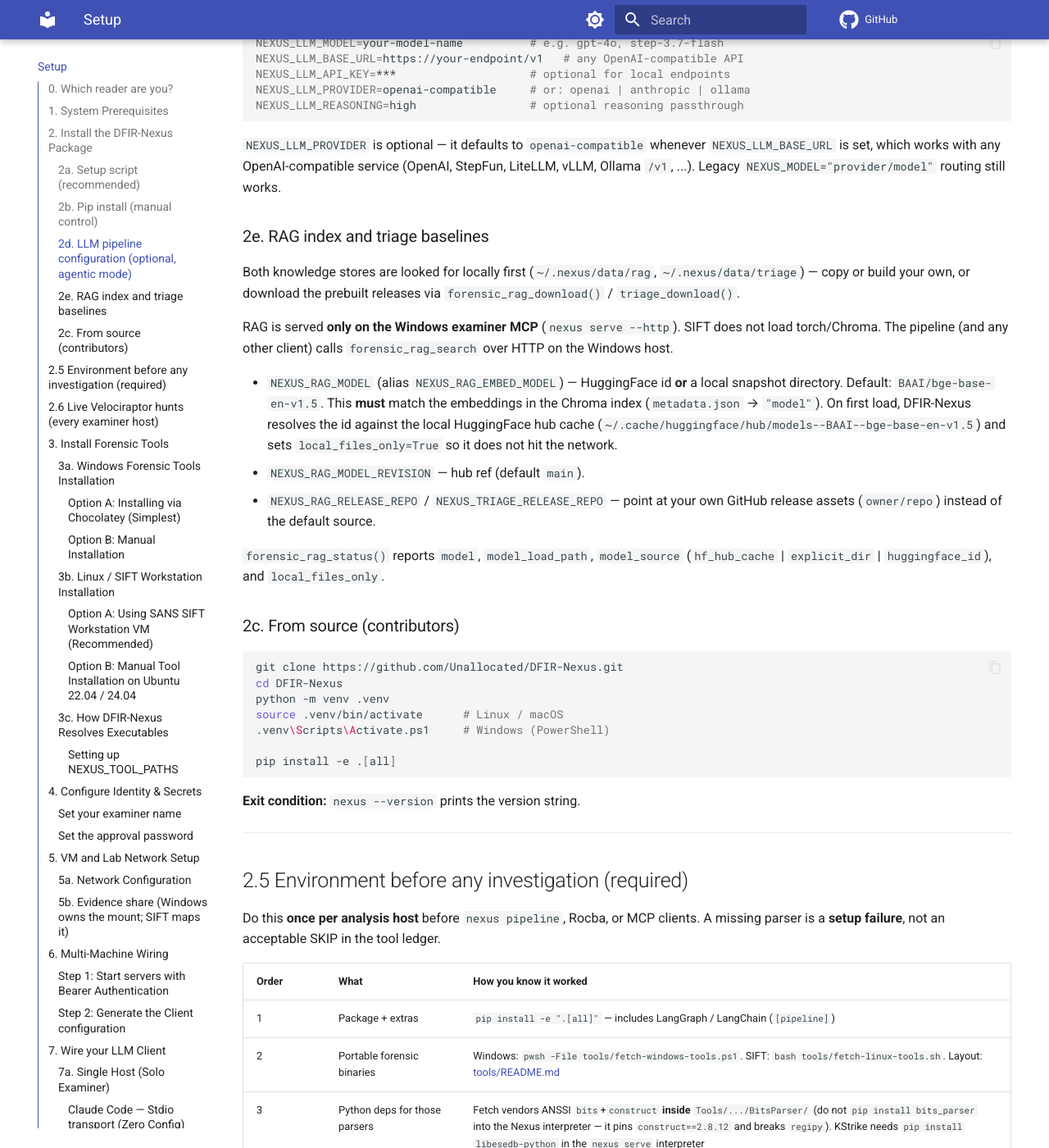
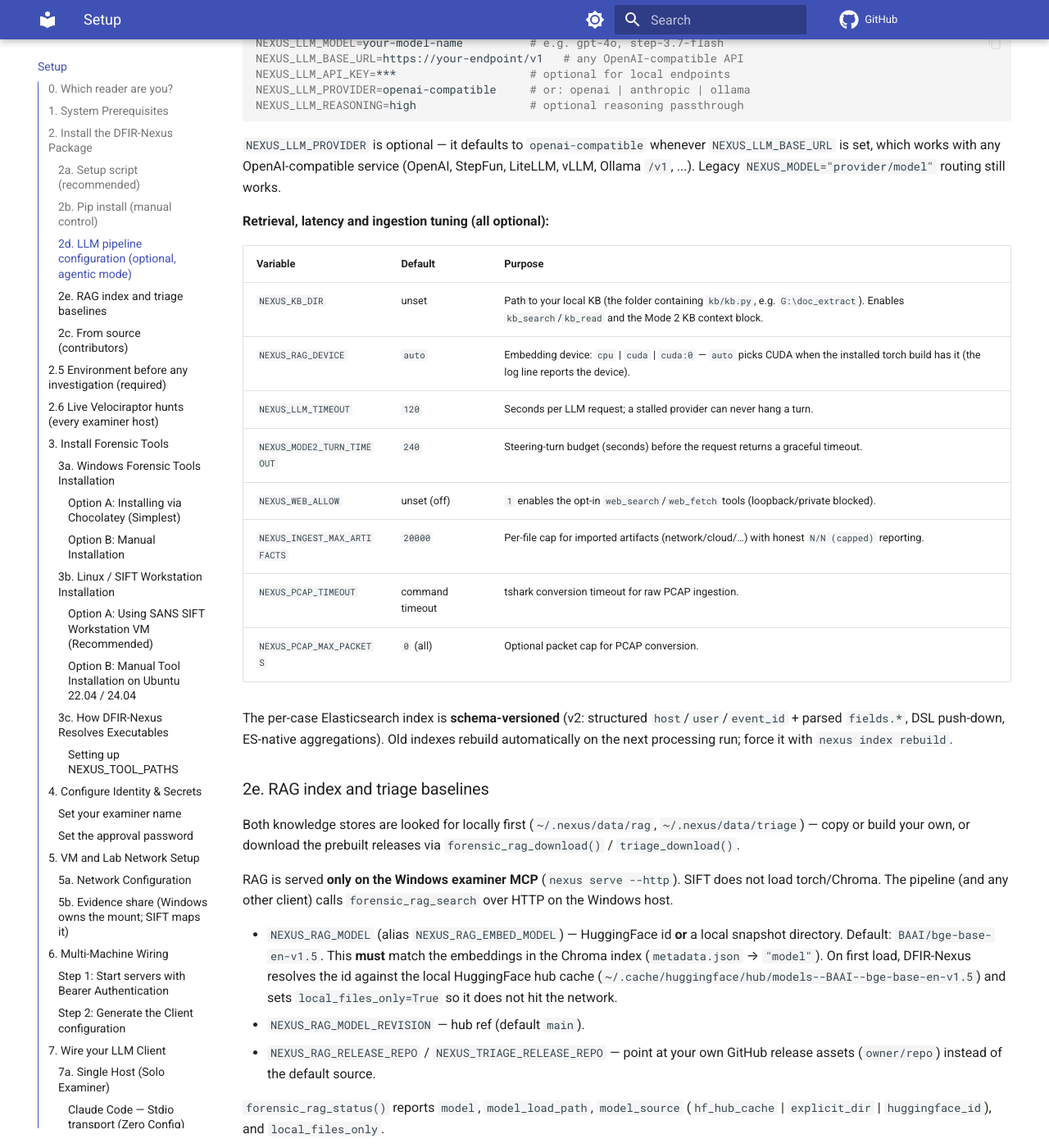
Before and after one commit to Ganron007/DFIR-Nexus, an MkDocs documentation site: the page built from Docs/SETUP.md, in a window 1280 px wide and 1400 px high, scrolled down 2680 px. Shown: the whole window at 82% size. Built offline with MkDocs 1.6.1 and Material for MkDocs 9.7.7, drawn with Linux system fonts in a browser that asks for light colours; comment, search, counter and statistics services are not loaded.

Commit message:
docs: refresh stale counts and add retrieval/ingest setup entries
- MCP tool counts 125/122 (and badge 115/112) -> 129 Windows / 125 Linux
  (evidence/index + KB + TI + opt-in web tools)
- test counts -> 922 pytest checks (badges + suites sections)
- importers 36 -> 44 (raw PCAP added)
- SETUP: retrieval/latency/ingestion env table (NEXUS_KB_DIR,
  NEXUS_RAG_DEVICE, NEXUS_LLM_TIMEOUT, NEXUS_MODE2_TURN_TIMEOUT,
  NEXUS_WEB_ALLOW, NEXUS_INGEST_MAX_ARTIFACTS, PCAP bounds) + schema-v2
  index note (nexus index rebuild)
- CLI: nexus index rebuild, raw PCAP ingest example

```diff
--- a/Docs/SETUP.md
+++ b/Docs/SETUP.md
@@ -106,6 +106,24 @@ NEXUS_LLM_REASONING=high                 # optional reasoning passthrough
 `NEXUS_LLM_BASE_URL` is set, which works with any OpenAI-compatible service
 (OpenAI, StepFun, LiteLLM, vLLM, Ollama `/v1`, ...). Legacy
 `NEXUS_MODEL="provider/model"` routing still works.
+
+**Retrieval, latency and ingestion tuning (all optional):**
+
+| Variable | Default | Purpose |
+|----------|---------|---------|
+| `NEXUS_KB_DIR` | unset | Path to your local KB (the folder containing `kb/kb.py`, e.g. `G:\doc_extract`). Enables `kb_search`/`kb_read` and the Mode 2 KB context block. |
+| `NEXUS_RAG_DEVICE` | `auto` | Embedding device: `cpu` \| `cuda` \| `cuda:0` — `auto` picks CUDA when the installed torch build has it (the log line reports the device). |
+| `NEXUS_LLM_TIMEOUT` | `120` | Seconds per LLM request; a stalled provider can never hang a turn. |
+| `NEXUS_MODE2_TURN_TIMEOUT` | `240` | Steering-turn budget (seconds) before the request returns a graceful timeout. |
+| `NEXUS_WEB_ALLOW` | unset (off) | `1` enables the opt-in `web_search`/`web_fetch` tools (loopback/private blocked). |
+| `NEXUS_INGEST_MAX_ARTIFACTS` | `20000` | Per-file cap for imported artifacts (network/cloud/…) with honest `N/N (capped)` reporting. |
+| `NEXUS_PCAP_TIMEOUT` | command timeout | tshark conversion timeout for raw PCAP ingestion. |
+| `NEXUS_PCAP_MAX_PACKETS` | `0` (all) | Optional packet cap for PCAP conversion. |
+
+The per-case Elasticsearch index is **schema-versioned** (v2: structured
+`host`/`user`/`event_id` + parsed `fields.*`, DSL push-down, ES-native
+aggregations). Old indexes rebuild automatically on the next processing run;
+force it with `nexus index rebuild`.
 
 ### 2e. RAG index and triage baselines
 
```
Also changed, not shown: Docs/ARCHITECTURE.md (+1 -1 lines), Docs/CLI.md (+4 -0 lines), Docs/guide.md (+1 -1 lines), Docs/index.md (+1 -1 lines), README.md (+6 -6 lines), 1 other file.
